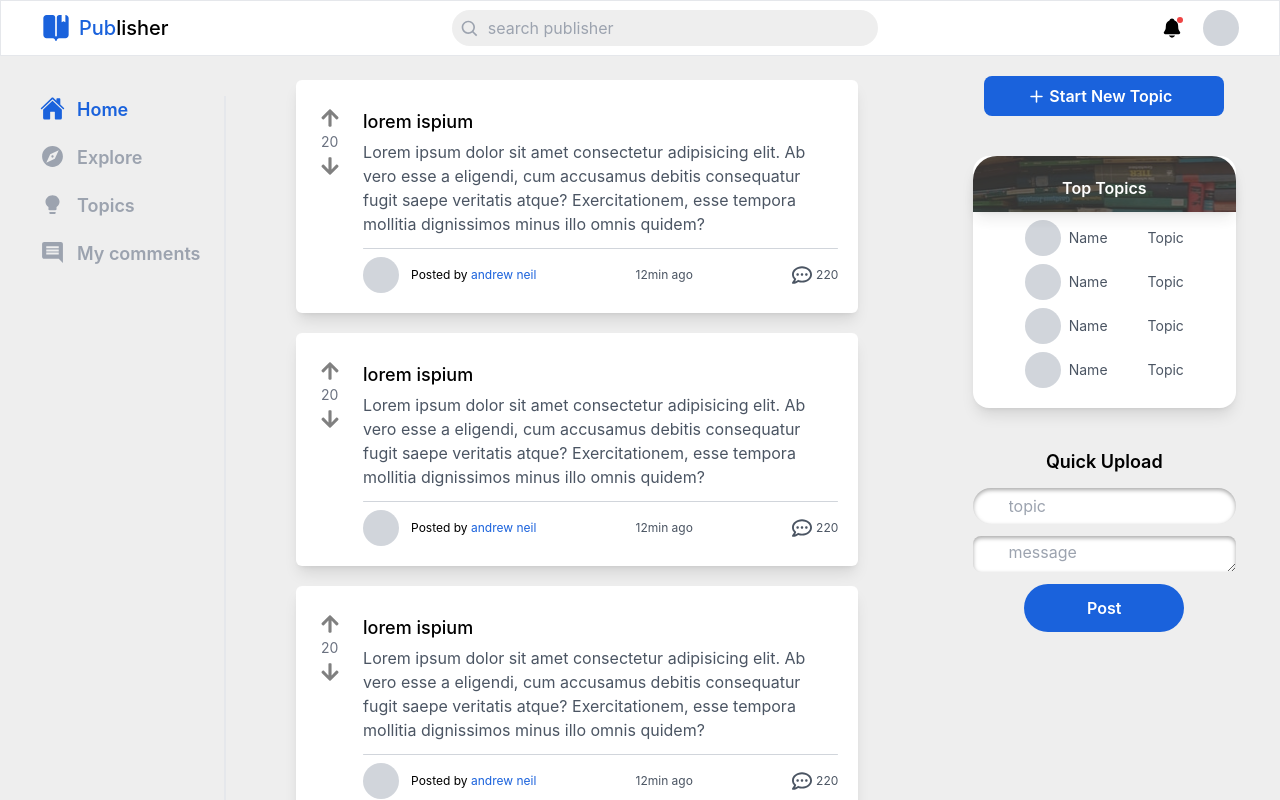
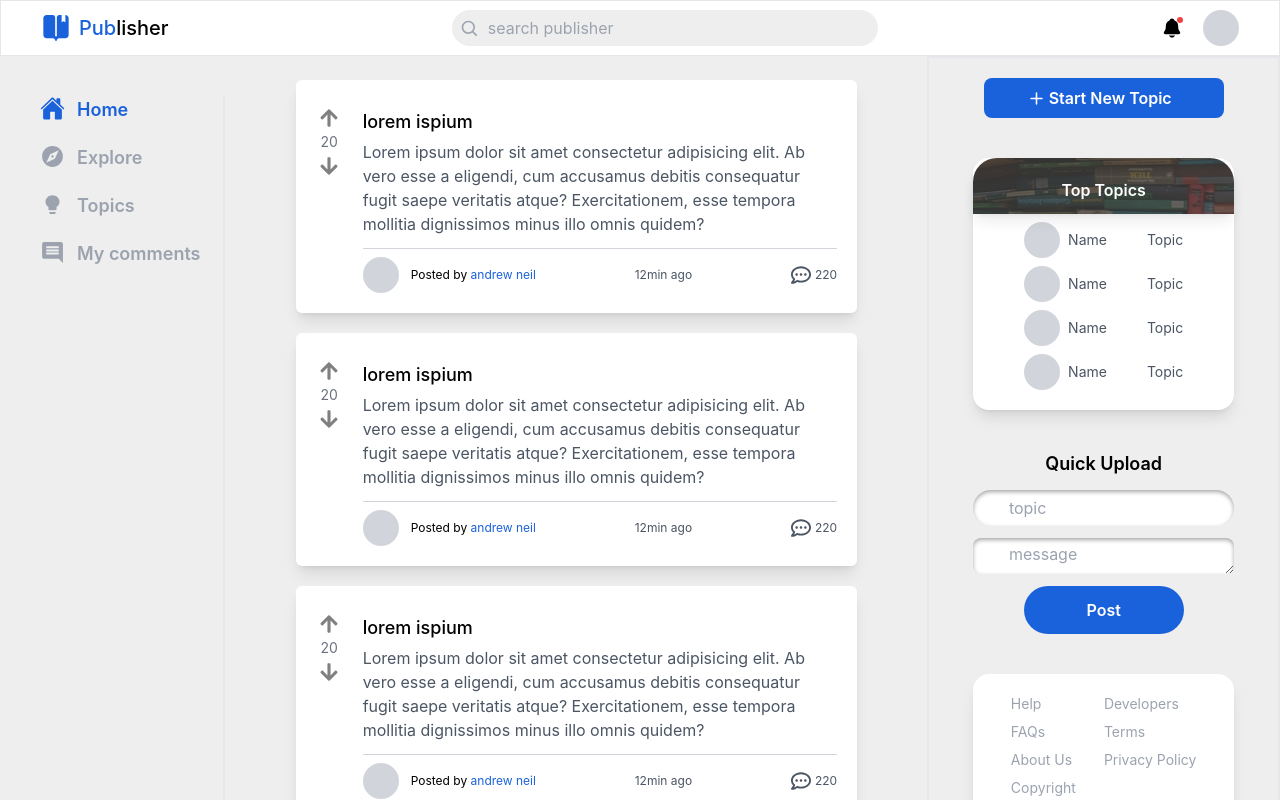
Before and after one commit to Michaeloye/publisher, a React (Vite) app: page / in a window 1280 px wide. Built offline with nearby package versions, Linux system fonts and the light colour scheme; no server answers.

Commit message:
Add Footer component

```diff
--- a/src/components/OtherInfo/OtherInfo.jsx
+++ b/src/components/OtherInfo/OtherInfo.jsx
@@ -1,16 +1,24 @@
 import React from "react";
+import Footer from "../Footer/Footer";
 import QuickPost from "../QuickPost/QuickPost";
 import StartTopic from "../StartTopic";
 import TopTopics from "../TopTopics/TopTopics";
 
 function OtherInfo() {
   return (
-    <div className="bg-primary-gray md:w-1/3 lg:w-1/2 flex flex-col items-center gap-10">
+    <div
+      className="bg-primary-gray md:w-1/3 lg:w-1/2 flex flex-col items-center gap-10 h-screen overflow-y-scroll overflow-x-hidden border-2"
+      id="other-info"
+    >
       <div className="mt-5">
         <StartTopic />
       </div>
       <TopTopics />
       <QuickPost />
+      <Footer />
+      <br />
+      <br />
+      <br />
     </div>
   );
 }
```
